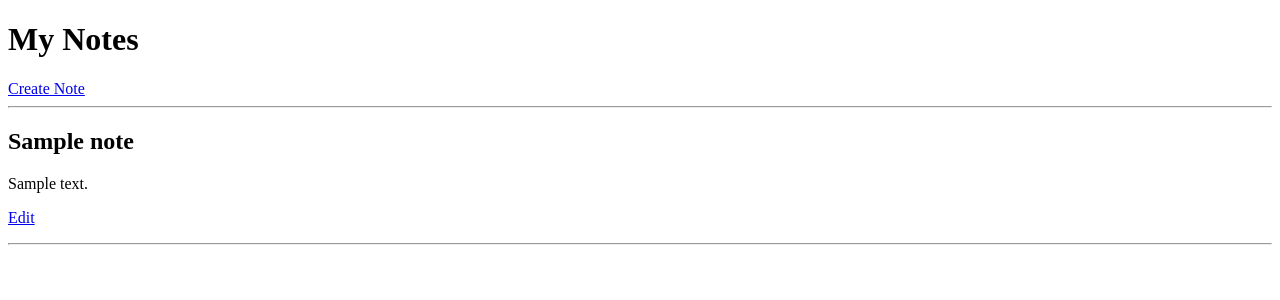
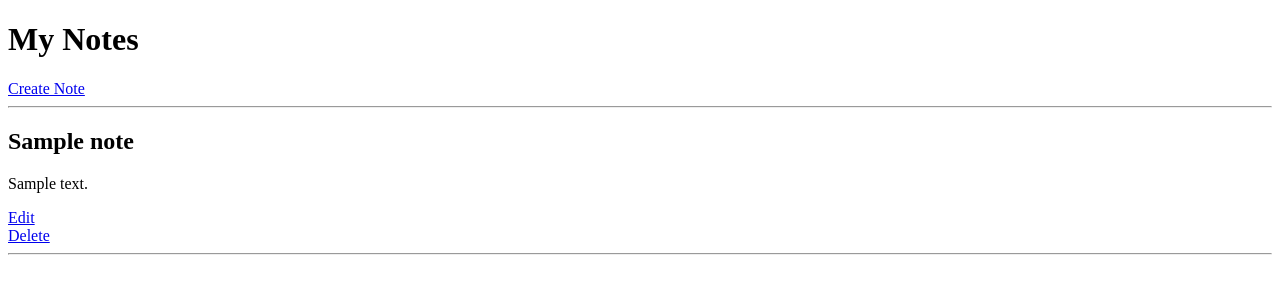
Before and after one commit to surajsabale8191/Django_Notes, a Django app: page /notes/ in a window 1280 px wide. Shown: the top 300 px of the page. Run offline with Django 5.2, Linux system fonts and the light colour scheme; tables that the repository leaves empty hold one stand-in row (values such as "Sample post").

Commit message:
delete note Done

```diff
--- a/notes/urls.py
+++ b/notes/urls.py
@@ -1,8 +1,10 @@
 from django.urls import path
-from .views import notes_home,create_note,update_note
+from .views import notes_home,create_note,update_note,delete_note
 
 urlpatterns = [
     path('', notes_home, name='notes_home'),
     path('create/', create_note, name='create_note'),
     path('update/<int:note_id>/',update_note, name='update_note'),
+    path('delete/<int:note_id>/',delete_note, name='delete_note'),
+
 ]
--- a/notes/views.py
+++ b/notes/views.py
@@ -56,3 +56,11 @@ def update_note(request, note_id):
     }
 
     return render(request, "notes/update.html", context)
+
+def delete_note(request, note_id):
+
+    note = Note.objects.get(id=note_id)
+
+    note.delete()
+
+    return redirect("notes_home")
--- a/templates/notes/home.html
+++ b/templates/notes/home.html
@@ -16,9 +16,18 @@
 
         <h2>{{note.title}}</h2>
         <p>{{note.content}}<p/>
-        <a href="{% url 'update_note' note.id %}">
-        Edit
-        </a>
+        <div>
+            <div>
+                <a href="{% url 'update_note' note.id %}">
+                Edit
+                </a>
+            </div>
+            <div>
+                <a href="{% url 'delete_note' note.id %}">
+                Delete
+                </a>
+            </div>
+        </div>
         <hr>
     {% endfor %}
 </body>
```
